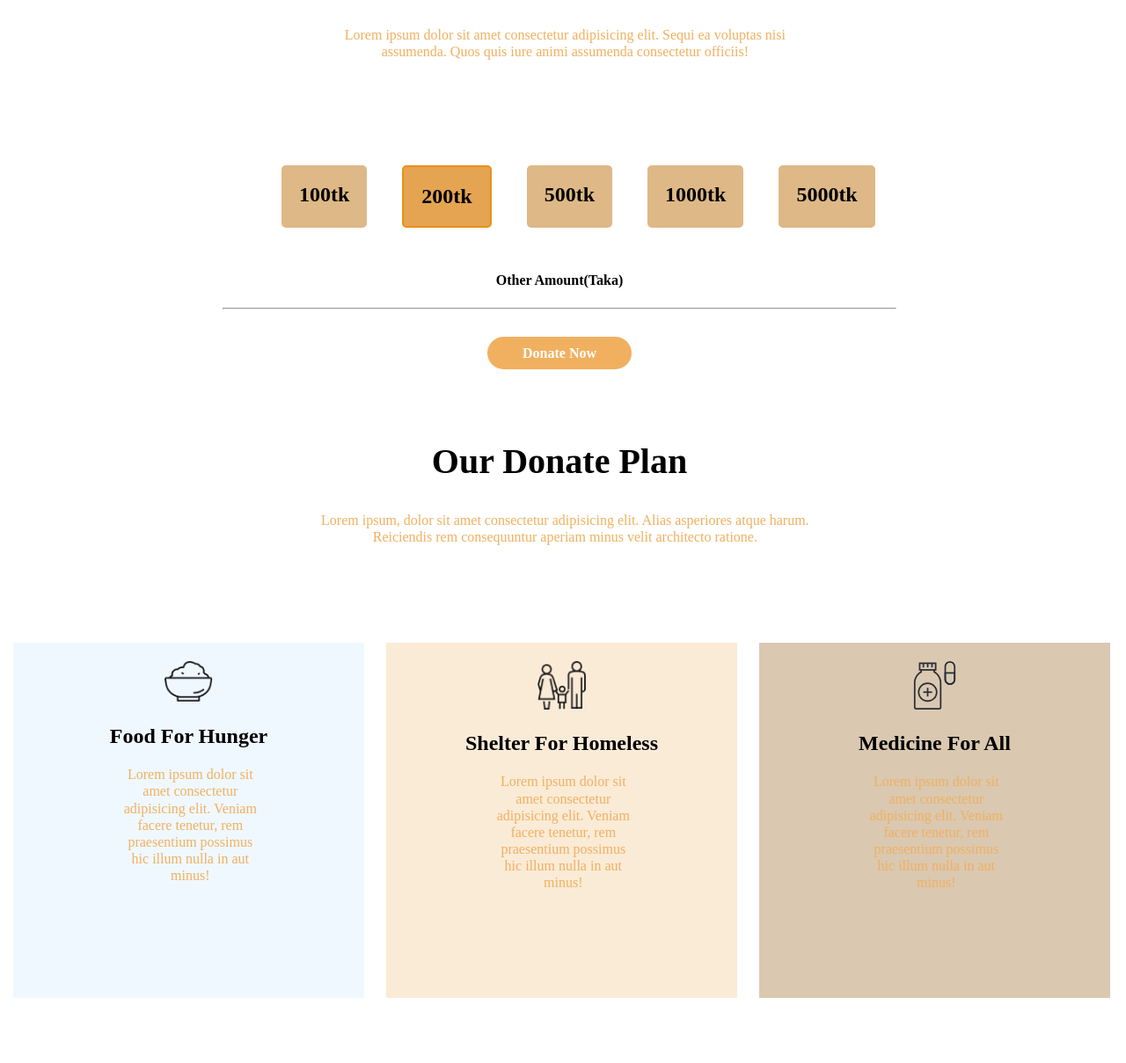
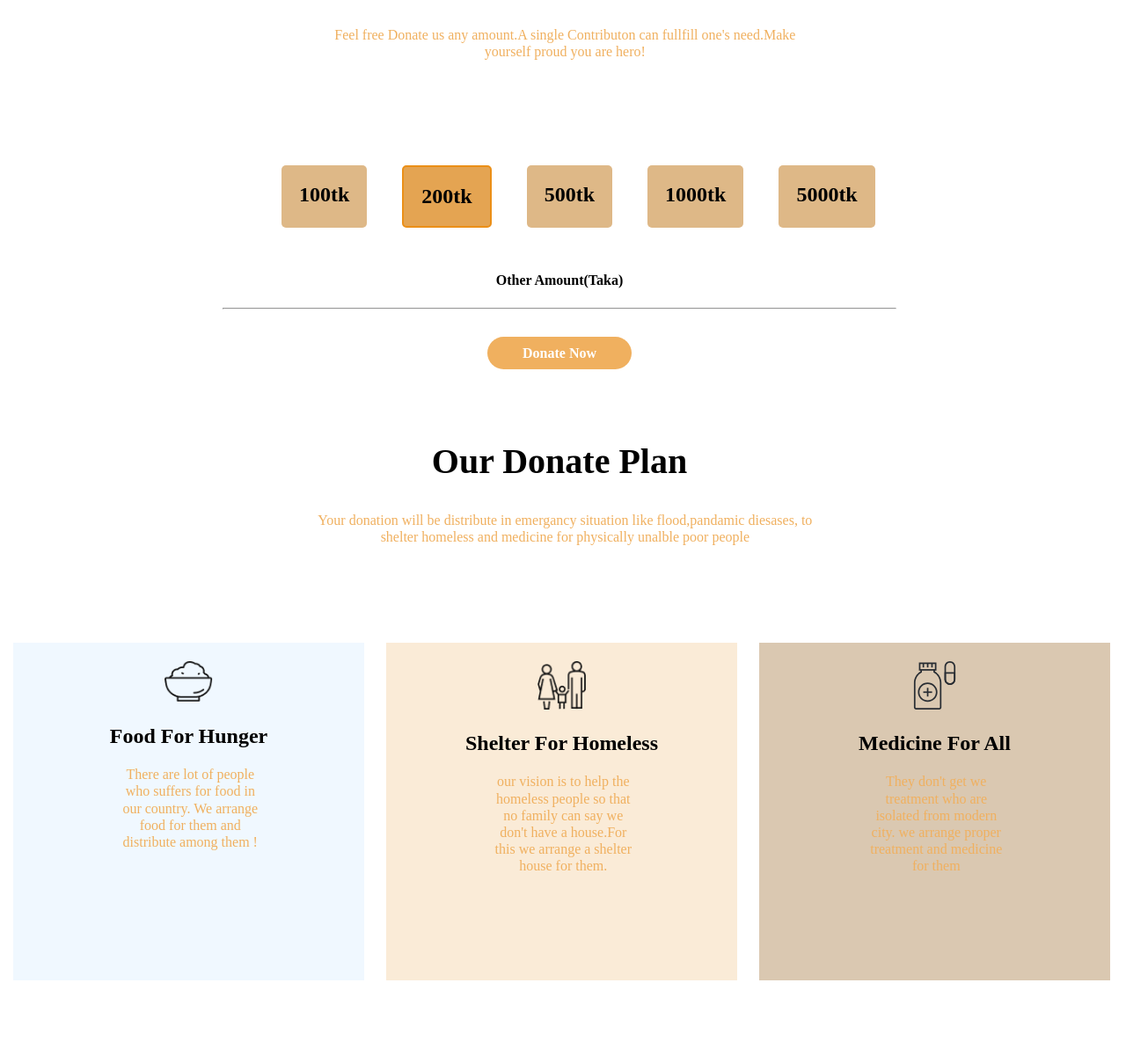
Before and after one commit to arifulislamctrl/assainment-first, a plain HTML site: page index.html in a window 1280 px wide. Shown: the part 691-1900 px from the top of the page at 88% size. Drawn offline with Linux system fonts and the light colour scheme; a web font is replaced by a local one.

Commit message:
final update

```diff
--- a/index.html
+++ b/index.html
@@ -13,9 +13,9 @@
 <body>
     <section class="banner">
         <div class="headlilne">
-            <h1>Help Flood Affected People</h1>
-            <P>Lorem ipsum dolor sit, amet consectetur adipisicing elit. Velit iste similique id quod deleniti consequatur
-            cupiditate cum repudiandae sint, laboriosam magni aliquam dolores, voluptate quae labore veritatis excepturi ad hic.
+            <h1>People For People</h1>
+            <P>Now thousands of family is flood affected, lost their houses, livestock, struggling with contagious diseases waiting for
+            support and relief.
             </P>
             <a class="button" href="">Donate Now</a>
         </div>
@@ -23,7 +23,7 @@
     <section class="donate">
         <div class="donate-today">
             <h1>Donate Today</h1>
-            <p>Lorem ipsum dolor sit amet consectetur adipisicing elit. Sequi ea voluptas nisi assumenda. Quos quis iure animi assumenda consectetur officiis!</p>
+            <p>Feel free Donate us any amount.A single Contributon can fullfill one's need.Make yourself proud you are hero!</p>
         </div>
         <div class="donate-amount">
             <h1>100tk</h1>
@@ -41,25 +41,25 @@
     <section class="donate-today">
         <div>
             <h1>Our Donate Plan</h1>
-            <p>Lorem ipsum, dolor sit amet consectetur adipisicing elit. Alias asperiores atque harum. Reiciendis rem consequuntur aperiam minus velit architecto ratione.</p>
+            <p>Your donation will be distribute in emergancy situation like flood,pandamic diesases, to shelter homeless and medicine for physically unalble poor people</p>
         </div>
         <div class="donate-plan">
             <div id="food" class="plan">
                 <img src="icons/food.png" alt="">
                 <h2>Food For Hunger</h2>
-                <p>Lorem ipsum dolor sit amet consectetur adipisicing elit. Veniam facere tenetur, rem praesentium possimus hic illum nulla in aut minus!</p>
+                <p>There are lot of people who suffers for food in our country. We arrange food for them and distribute among them  !</p>
             </div>
             <div id="shelter" class="plan">
                 <img src="icons/shelter.png" alt="">
                 <h2>Shelter For Homeless</h2>
-                <p>Lorem ipsum dolor sit amet consectetur adipisicing elit. Veniam facere tenetur, rem praesentium possimus hic
-                    illum nulla in aut minus!</p>
+                <p>our vision is to help the homeless people so that no family can say we don't have a house.For this we arrange a shelter house for them.</p>
             </div>
             <div id="medicine" class="plan">
                 <img src="icons/medicine.svg" alt="">
                 <h2>Medicine For All</h2>
-                <p>Lorem ipsum dolor sit amet consectetur adipisicing elit. Veniam facere tenetur, rem praesentium possimus hic
-                    illum nulla in aut minus!</p>
+                <p>They don't get we treatment who are isolated from modern city.
+                    we arrange proper treatment and medicine for them
+                </p>
             </div>
         </div>
     </section>
```
